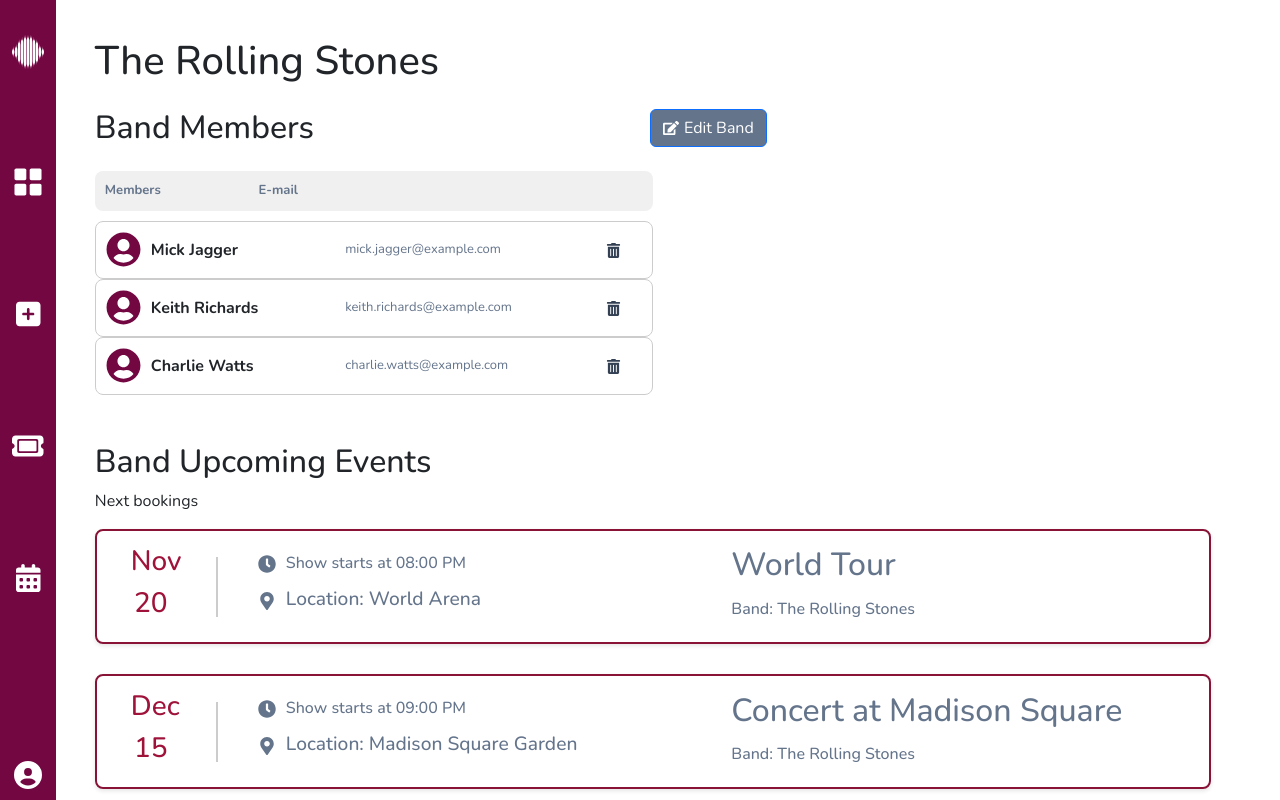
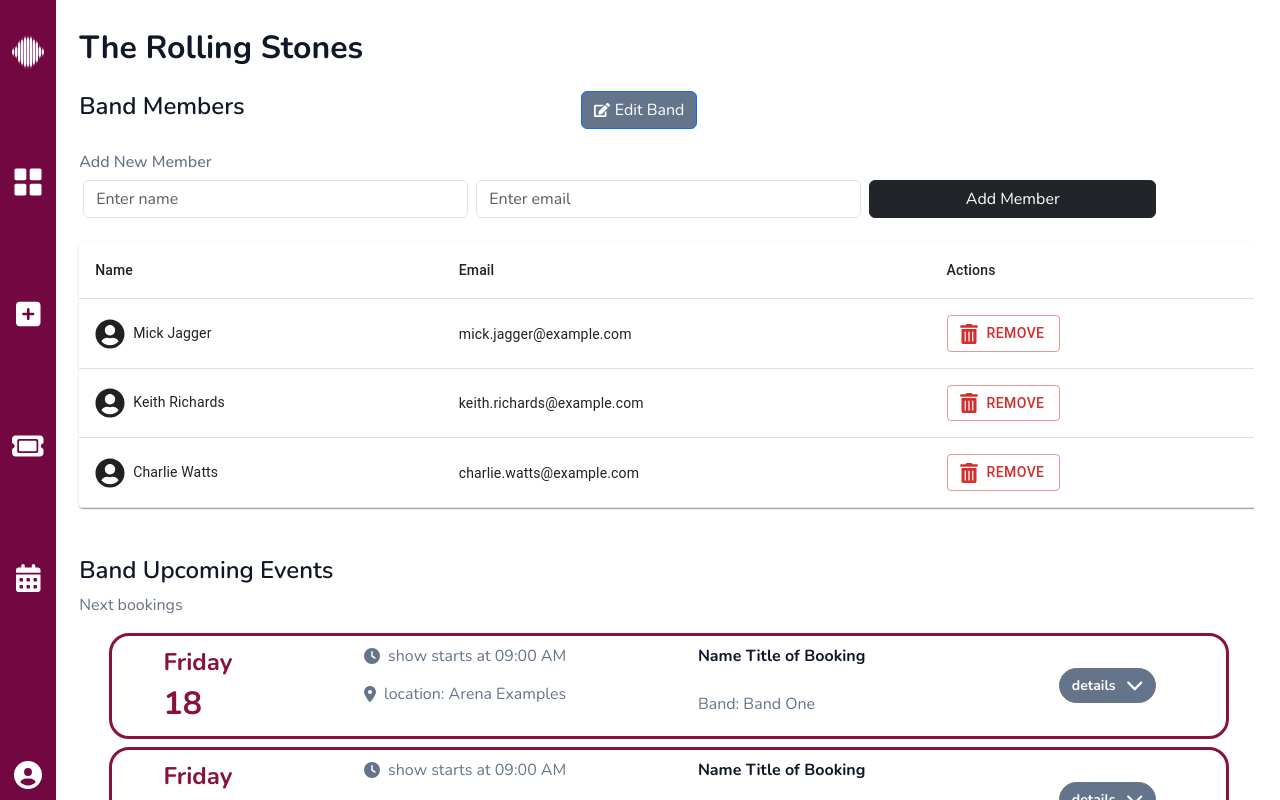
Before and after one commit to Kannella/band_management_front_end, a React (Create React App) app in the folder app/: page /band/1 in a window 1280 px wide. Both pictures are taken after a click on the button "Edit Band". Built offline with nearby package versions, Linux system fonts and the light colour scheme.

Commit message:
design band page

```diff
--- a/app/src/assets/styles/styles.css
+++ b/app/src/assets/styles/styles.css
@@ -34,9 +34,15 @@
   font-weight: 700;
   color: #101828;
 }
+
 .title2-page {
   font-size: 1.85rem;
   font-weight: 700;
+  color: #101828;
+}
+.title3-page{
+  font-size: 1.5rem;
+  font-weight: 600;
   color: #101828;
 }
 .sub-text{
--- a/app/src/components/Band/band_details_page.jsx
+++ b/app/src/components/Band/band_details_page.jsx
@@ -1,36 +1,48 @@
-// band_details_page.jsx
 import React, { useState } from "react";
 import { useParams } from "react-router-dom";
-import {FaEdit, FaClock, FaMapMarkerAlt } from "react-icons/fa";
+import { FaEdit, FaClock, FaMapMarkerAlt } from "react-icons/fa";
 import { bands } from "../../pages/data/bands";
 import BandMembersTable from "./band_member_table";
-import './band_components.css';
-
+import "./band_components.css";
+import BookingCard from "../Booking/card_booking";
 
 function BandDetailsPage() {
     const { id } = useParams();
-    const band = bands.find(b => b.id === Number(id));
+    const band = bands.find((b) => b.id === Number(id));
 
     const [members, setMembers] = useState(
-        band.members.map(member => ({
+        band.members.map((member) => ({
             name: member,
-            email: `${member.toLowerCase().replace(' ', '.')}@example.com`,
+            email: `${member.toLowerCase().replace(" ", ".")}@example.com`,
         }))
     );
 
+    const [newMember, setNewMember] = useState({ name: "", email: "" });
     const [removedMembers, setRemovedMembers] = useState([]);
     const [isEditing, setIsEditing] = useState(false);
 
+    const handleInputChange = (e) => {
+        const { name, value } = e.target;
+        setNewMember({ ...newMember, [name]: value });
+    };
+
+    const handleSaveNewMember = () => {
+        if (newMember.name && newMember.email) {
+            setMembers([...members, newMember]);
+            setNewMember({ name: "", email: "" }); // Limpa o formulário
+        }
+    };
+
     const handleRemoveMember = (memberName) => {
-        const removedMember = members.find(member => member.name === memberName);
-        setMembers(members.filter(member => member.name !== memberName));
+        const removedMember = members.find((member) => member.name === memberName);
+        setMembers(members.filter((member) => member.name !== memberName));
         setRemovedMembers([...removedMembers, removedMember]);
     };
 
     const handleAddMember = (memberName) => {
-        const memberToAdd = removedMembers.find(member => member.name === memberName);
+        const memberToAdd = removedMembers.find((member) => member.name === memberName);
         setMembers([...members, memberToAdd]);
-        setRemovedMembers(removedMembers.filter(member => member.name !== memberName));
+        setRemovedMembers(removedMembers.filter((member) => member.name !== memberName));
     };
 
     const toggleEditMode = () => {
@@ -40,15 +52,50 @@
     if (!band) return <p>Band not found</p>;
 
     return (
-        <div className="container mt-4">
-            <h1>{band.name}</h1>
+        <div className="container-fluid pt-3 ms-3">
+            <h1 className="title-page">{band.name}</h1>
 
             <div className="content mb-4 mt-4 custom-header">
-                <h2 className="mb-0">Band Members</h2>
+                <h2 className="title3-page">Band Members</h2>
                 <button className="btn btn-outline-primary edit-button" onClick={toggleEditMode}>
                     <FaEdit /> Edit Band
                 </button>
             </div>
+
+            {isEditing && (
+                <div className="row mb-4">
+                    <div className="col-12">
+                        <h3 className="sub-text">Add New Member</h3>
+                        <div className="row g-2 align-items-center mx-0">
+                            <div className="col-4">
+                                <input
+                                    type="text"
+                                    name="name"
+                                    value={newMember.name}
+                                    onChange={handleInputChange}
+                                    placeholder="Enter name"
+                                    className="form-control"
+                                />
+                            </div>
+                            <div className="col-4">
+                                <input
+                                    type="email"
+                                    name="email"
+                                    value={newMember.email}
+                                    onChange={handleInputChange}
+                                    placeholder="Enter email"
+                                    className="form-control"
+                                />
+                            </div>
+                            <div className="col-3">
+                                <button className="btn btn-dark w-100" onClick={handleSaveNewMember}>
+                                    Add Member
+                                </button>
+                            </div>
+                        </div>
+                    </div>
+                </div>
+            )}
 
             <BandMembersTable
                 members={members}
@@ -59,50 +106,12 @@
             />
 
             <div className="content mb-4 mt-5">
-                <h2>Band Upcoming Events</h2>
-                <p>Next bookings </p>
-
-                <div className="upcoming-events">
-                {band.events.length > 0 ? (
-                    band.events.map((event, index) => (
-                        <div key={index} className="event-card">
-                            <div className="event-date">
-                                <h3>{event.month}</h3>
-                                <h3>{event.day}</h3>
-                            </div>
-
-                            <div className="event-divider"></div>
-
-                            <div className="event-details">
-                                <div className="event-info">
-                                    <div className="event-details-left">
-                                        <h2 className="event-time">
-                                            <FaClock size={18} style={{ marginRight: '10px' }} />
-                                            Show starts at {event.time}</h2>
-                                        <h2 className="event-location">
-                                            <FaMapMarkerAlt size={18} style={{ marginRight: '10px' }} />
-                                            Location: {event.location}</h2>
-                                    </div>
-
-                                    <div className="event-details-right ">
-                                        <h2 className="event-name">{event.eventName}</h2>
-                                        <h2 className="event-bandName">Band: {event.bandName}</h2>
-                                    </div>
-
-                                </div>
-
-
-                            </div>
-                    </div>
-                ))
-            ) : (
-                <p>No upcoming events</p>
-            )}
+                <h2 className="title3-page">Band Upcoming Events</h2>
+                <p className="sub-text">Next bookings</p>
+                <BookingCard />
+                <BookingCard />
+            </div>
         </div>
-
-            </div>
-
-    </div>
     );
 }
 
--- a/app/src/components/Band/band_member_table.jsx
+++ b/app/src/components/Band/band_member_table.jsx
@@ -1,65 +1,43 @@
-// BandMembersTable.jsx
 import React from "react";
-import { FaUserCircle, FaTrashAlt, FaPlusCircle } from "react-icons/fa";
-import './band_components.css';
+import { FaUserCircle, FaTrashAlt } from "react-icons/fa";
+import { Table, TableBody, TableCell, TableContainer, TableHead, TableRow, Paper, Button } from "@mui/material";
 
-function BandMembersTable({ members, removedMembers, isEditing, onRemoveMember, onAddMember }) {
+function BandMembersTable({ members, isEditing, onRemoveMember }) {
     return (
-        <>
-            {/* Active Members Table */}
-            <div className="members-table">
-                <div className="members-header">
-                    <span className="header-name">Members</span>
-                    <span className="header-email">E-mail</span>
-                    {isEditing && <span className="header-action"></span>}
-                </div>
-                <div className="members-list">
+        <TableContainer component={Paper}>
+            <Table>
+                <TableHead>
+                    <TableRow>
+                        <TableCell>Name</TableCell>
+                        <TableCell>Email</TableCell>
+                        {isEditing && <TableCell>Actions</TableCell>}
+                    </TableRow>
+                </TableHead>
+                <TableBody>
                     {members.map((member, index) => (
-                        <div key={index} className="member-card">
-                            <div className="member-info">
-                                <FaUserCircle className="member-icon" size={35} />
-                                <span className="member-name">{member.name}</span>
-                            </div>
-                            <span className="member-email">{member.email}</span>
+                        <TableRow key={index}>
+                            <TableCell>
+                                <FaUserCircle size={30} style={{ marginRight: 8 }} />
+                                {member.name}
+                            </TableCell>
+                            <TableCell>{member.email}</TableCell>
                             {isEditing && (
-                                <button
-                                    className="btn btn-link remove-button"
-                                    onClick={() => onRemoveMember(member.name)}
-                                >
-                                    <FaTrashAlt size={15} />
-                                </button>
+                                <TableCell>
+                                    <Button
+                                        variant="outlined"
+                                        color="error"
+                                        onClick={() => onRemoveMember(member.name)}
+                                        startIcon={<FaTrashAlt />}
+                                    >
+                                        Remove
+                                    </Button>
+                                </TableCell>
                             )}
-                        </div>
+                        </TableRow>
                     ))}
-                </div>
-            </div>
-
-            {/* Removed Members Table */}
-            {isEditing && removedMembers.length > 0 && (
-                <div className="readd-members-card mb-4">
-                    <div className="readd-card-header">
-                        <p>Re-add Removed Members</p>
-                    </div>
-                    <div className="readd-card-body">
-                        {removedMembers.map((member, index) => (
-                            <div key={index} className="readd-member-card">
-                                <div className="readd-member-info">
-                                    <FaUserCircle className="readd-member-icon" size={35} />
-                                    <span className="readd-member-name">{member.name}</span>
-                                </div>
-                                <span className="readd-member-email">{member.email}</span>
-                                <button
-                                    className="btn btn-link readd-button"
-                                    onClick={() => onAddMember(member.name)}
-                                >
-                                    <FaPlusCircle size={17} /> Add
-                                </button>
-                            </div>
-                        ))}
-                    </div>
-                </div>
-            )}
-        </>
+                </TableBody>
+            </Table>
+        </TableContainer>
     );
 }
 
--- a/app/src/components/Band/popup_band_create.jsx
+++ b/app/src/components/Band/popup_band_create.jsx
@@ -1,24 +1,21 @@
-// popup_band_create
 import React, { useState } from "react";
 import { Modal, Button, Form, Row, Col } from "react-bootstrap";
 import BandMembersTable from "./band_member_table";
 
 function BandPopup({ show, handleClose }) {
-    // Example state for members (you can replace this with actual logic or props)
     const [members, setMembers] = useState([]);
-    const [removedMembers, setRemovedMembers] = useState([]);
-    const [isEditing] = useState(true);
+    const [newMember, setNewMember] = useState({ name: "", email: "" });
 
-    const handleRemoveMember = (memberName) => {
-        const memberToRemove = members.find(member => member.name === memberName);
-        setMembers(members.filter(member => member.name !== memberName));
-        setRemovedMembers([...removedMembers, memberToRemove]);
+    const handleInputChange = (e) => {
+        const { name, value } = e.target;
+        setNewMember({ ...newMember, [name]: value });
     };
 
-    const handleAddMember = (memberName) => {
-        const memberToAdd = removedMembers.find(member => member.name === memberName);
-        setRemovedMembers(removedMembers.filter(member => member.name !== memberName));
-        setMembers([...members, memberToAdd]);
+    const handleSaveNewMember = () => {
+        if (newMember.name && newMember.email) {
+            setMembers([...members, newMember]);
+            setNewMember({ name: "", email: "" });
+        }
     };
 
     return (
@@ -26,60 +23,80 @@
             show={show}
             onHide={handleClose}
             centered
-            size="lg"
+            dialogClassName="modal-responsive"
             className="band-popup-modal"
-            >
+        >
             <Modal.Header closeButton>
-                <Modal.Title>Create Band</Modal.Title>
+                <Modal.Title className="title-responsive">Create Band</Modal.Title>
             </Modal.Header>
             <Modal.Body>
-                    <Form>
+                <Form>
                     <Row className="mb-3">
-                        <p>Find all booking details below. Click on the tabs to view specific information about the booking, venue, schedule, set, and logistics.</p>
+                        <p className="instructions-responsive">
+                            Enter the band name, add members, and click "Save" to create the band.
+                        </p>
                     </Row>
 
                     <Row className="mb-3">
-                        <Col md={6}>
+                        <Col xs={12} md={6}>
                             <Form.Group controlId="formBandName">
-                                <Form.Label><strong>Band Name</strong></Form.Label>
+                                <Form.Label className="label-responsive"><strong>Band Name</strong></Form.Label>
                                 <Form.Control
                                     type="text"
                                     placeholder="Band name"
-                                    className="form-control"
-                                />
-                            </Form.Group>
-                        </Col>
-
-                        <Col md={6}>
-                            <Form.Group controlId="formGenre">
-                                <Form.Label><strong>Genre</strong></Form.Label>
-                                <Form.Control
-                                    type="text"
-                                    placeholder="Genre"
-                                    className="form-control"
+                                    className="input-responsive"
                                 />
                             </Form.Group>
                         </Col>
                     </Row>
 
-                    <Form.Label>
-                        <strong>Band Members</strong>
-                    </Form.Label>
+                    <Form.Label className="label-responsive"><strong>Band Members</strong></Form.Label>
 
-                    <BandMembersTable
-                        members={members}
-                        removedMembers={removedMembers}
-                        isEditing={isEditing}
-                        onRemoveMember={handleRemoveMember}
-                        onAddMember={handleAddMember}
-                    />
+                    <Row className="mb-3">
+                        <Col xs={12} md={6}>
+                            <Form.Group controlId="formMemberName">
+                                <Form.Label className="label-responsive">Name</Form.Label>
+                                <Form.Control
+                                    type="text"
+                                    name="name"
+                                    value={newMember.name}
+                                    onChange={handleInputChange}
+                                    placeholder="Enter name"
+                                    className="input-responsive"
+                                />
+                            </Form.Group>
+                        </Col>
+                        <Col xs={12} md={6}>
+                            <Form.Group controlId="formMemberEmail">
+                                <Form.Label className="label-responsive">Email</Form.Label>
+                                <Form.Control
+                                    type="email"
+                                    name="email"
+                                    value={newMember.email}
+                                    onChange={handleInputChange}
+                                    placeholder="Enter email"
+                                    className="input-responsive"
+                                />
+                            </Form.Group>
+                        </Col>
+                    </Row>
+
+                    <Row>
+                        <Col>
+                            <Button className="btn-responsive btn-dark" onClick={handleSaveNewMember}>
+                                Add Member
+                            </Button>
+                        </Col>
+                    </Row>
+
+                    <BandMembersTable members={members} />
                 </Form>
             </Modal.Body>
             <Modal.Footer>
-                <Button variant="secondary" onClick={handleClose}>
+                <Button className="btn-responsive btn-cancel-band" variant="secondary" onClick={handleClose}>
                     Cancel
                 </Button>
-                <Button variant="primary" onClick={handleClose}>
+                <Button className="btn-responsive btn-save-band" onClick={handleClose}>
                     Save
                 </Button>
             </Modal.Footer>
```
Also changed, not shown: app/src/components/Band/band_components.css (+83 -5 lines).
